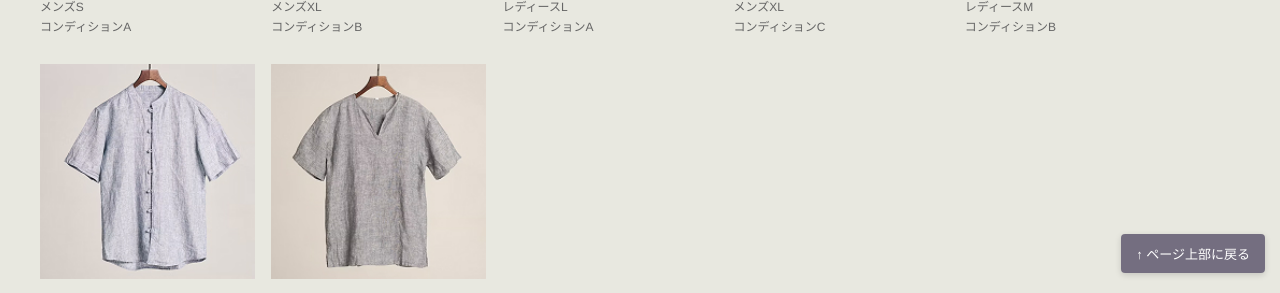
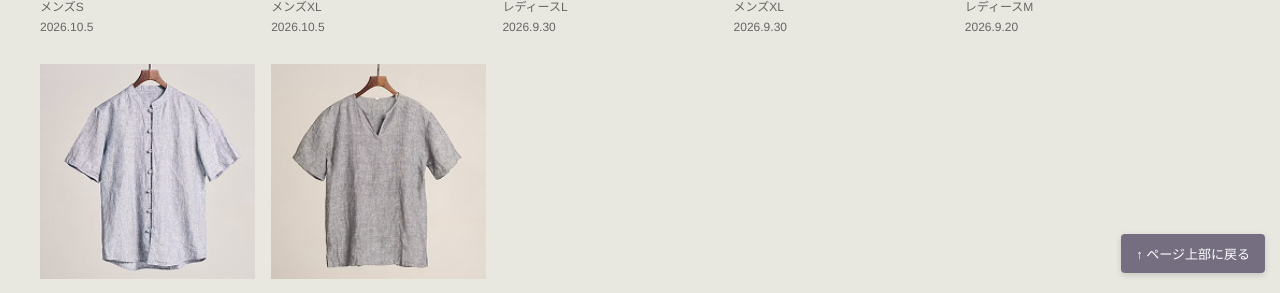
Before and after one commit to melody0125moment-sys/PhysicalStore_UsedClothes, a plain HTML site: page new-arrivals.html in a window 1280 px wide. Shown: the part 507-800 px from the top of the page. Drawn offline with Linux system fonts and the light colour scheme.

Commit message:
コンディション→日付に変更

```diff
--- a/new-arrivals.html
+++ b/new-arrivals.html
@@ -48,7 +48,7 @@
                                     <div class="product-tax">(税込5,170円)</div>
                                     <div class="product-brand">Harley-Davidson</div>
                                     <div class="product-size">メンズS</div>
-                                    <div class="product-condition">コンディションA</div>
+                                    <div class="product-condition">2026.10.5</div>
                                 </div>
                             </div>
 
@@ -62,7 +62,7 @@
                                     <div class="product-tax">(税込6,820円)</div>
                                     <div class="product-brand">Ralph Lauren</div>
                                     <div class="product-size">メンズXL</div>
-                                    <div class="product-condition">コンディションB</div>
+                                    <div class="product-condition">2026.10.5</div>
                                 </div>
                             </div>
 
@@ -76,7 +76,7 @@
                                     <div class="product-tax">(税込4,180円)</div>
                                     <div class="product-brand">Carhartt</div>
                                     <div class="product-size">レディースL</div>
-                                    <div class="product-condition">コンディションA</div>
+                                    <div class="product-condition">2026.9.30</div>
                                 </div>
                             </div>
 
@@ -90,7 +90,7 @@
                                     <div class="product-tax">(税込6,490円)</div>
                                     <div class="product-brand">Columbia</div>
                                     <div class="product-size">メンズXL</div>
-                                    <div class="product-condition">コンディションC</div>
+                                    <div class="product-condition">2026.9.30</div>
                                 </div>
                             </div>
 
@@ -104,7 +104,7 @@
                                     <div class="product-tax">(税込4,730円)</div>
                                     <div class="product-brand">LACOSTE</div>
                                     <div class="product-size">レディースM</div>
-                                    <div class="product-condition">コンディションB</div>
+                                    <div class="product-condition">2026.9.20</div>
                                 </div>
                             </div>
 
```
